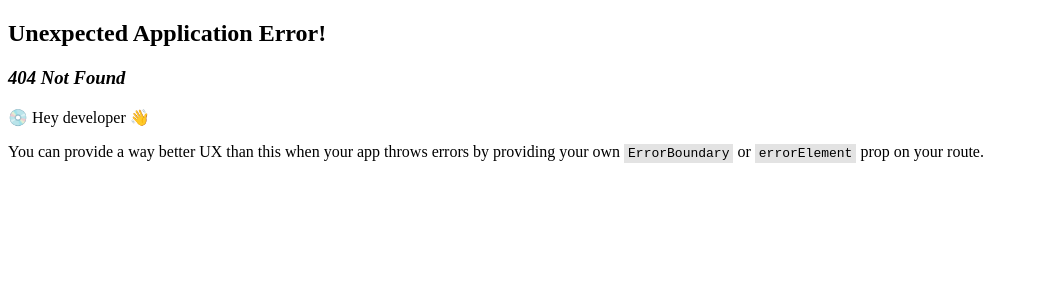
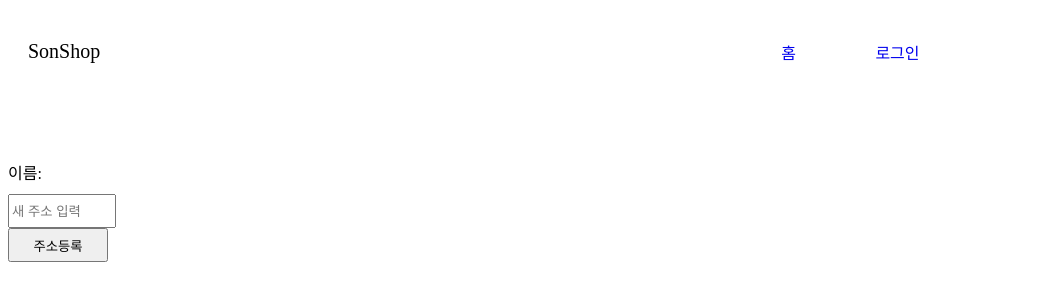
Before and after one commit to tysn07/ecommerce-front, a React (Create React App) app: page /profile in a window 1280 px wide. Before the commit this address had no page. Shown: the top 300 px of the page, without its empty margins (0-1039 px from the left). Built offline with nearby package versions, Linux system fonts and the light colour scheme; no server answers.

Commit message:
:sparkles: 프로필 & 주소 등록 기능 추가

```diff
--- a/src/Card/Card.module.css
+++ b/src/Card/Card.module.css
@@ -7,9 +7,9 @@
     padding: 50px;
     cursor: pointer;
     text-align:center;
-    max-width:250px;
     display: inline-block;
     overflow: hidden;
+
 }
 
 .card-title{
@@ -17,10 +17,8 @@
 
 }
 
-.card-image{
-    width: 100%; /* Makes it responsive */
-    height: auto; /* Maintains aspect ratio */
-    display: block; /* Centers it within the card */
-    margin: 0 auto;
+.card .card-image{
+    max-width: 10px;
+
 
 }
--- a/src/Navbar.js
+++ b/src/Navbar.js
@@ -4,7 +4,7 @@ function Navbar() {
     const deleteCookie = (Authorization) => {
         document.cookie = `Authorization=; expires=Thu, 01 Jan 1970 00:00:00 GMT; path=/; domain=.son7shop.com;`;
         window.location.reload();
-        window.location.href = "https://son7shop.com"
+        window.location.href = "http://localhost:3000"
         localStorage.clear()
     };
 
@@ -27,6 +27,7 @@ function Navbar() {
                     <li><Link className="navli" to="/">홈</Link></li>
                     <li><Link className="navli" to="/cart">장바구니</Link></li>
                     <li><Link className="navli" to="/orderHistory">주문내역</Link></li>
+                    <li><Link className="navli" to="/profile">프로필</Link></li>
                     <button className="navbutton" onClick={deleteCookie}>로그아웃</button>
                 </div>
             </div>
--- /dev/null
+++ b/src/Profile/Profile.js
@@ -0,0 +1,46 @@
+import React, {useEffect, useState} from "react";
+import axios from "axios";
+import Navbar from "../Navbar";
+function Profile(){
+    axios.defaults.withCredentials = true;
+    const [username, setUsername] = useState("");
+    const [address, setAddress] = useState("");
+
+    const handleInputaddress = (e) =>{
+        setAddress(e.target.value)
+    }
+    useEffect(()=>{
+        axios.get("https://back.son7shop.com/users/username")
+            .then(response => {
+                setUsername(response.data)
+            }).catch((error)=> {
+            alert('Error fetching username')
+        })
+    }, []);
+
+    const confirmAndSend = () => {
+        axios.post("https://back.son7shop.com/address",{
+         address:address
+        }).then((response) => {
+            if(response.status === 200){
+                alert("등록 성공");
+                window.location.href="https://son7shop.com/profile"}
+        }).catch((error)=>{
+            alert('등록 실패')
+        });
+
+    }
+return(
+    <><Navbar/>
+        <div className="alignprofile">
+        <h className={"undisplay"}>이름: {username}</h>
+        <input value={address} placeholder="새 주소 입력" onChange={handleInputaddress} className="normalsize"/>
+        <button onClick={confirmAndSend} className="normalsize">주소등록</button>
+        </div>
+    </>
+
+
+)
+
+}
+export default Profile
--- /dev/null
+++ b/src/Profile/ProfilePage.js
@@ -0,0 +1,9 @@
+import Profile from "./Profile";
+function ProfilePage(){
+    return(
+        <>
+        <Profile/>
+        </>
+    )
+}
+export default ProfilePage
--- a/src/index.css
+++ b/src/index.css
@@ -6,7 +6,7 @@
   padding: 20px;
   display: grid;
   grid-template-rows: 100px;
-  grid-template-columns: 4fr 0.5fr 0.5fr 0.5fr 0.5fr;
+  grid-template-columns: 4fr 0.5fr 0.5fr 0.5fr 0.5fr 0.5fr;
 }
 
 .adminnavbar{
@@ -101,11 +101,13 @@ font-family: Bahnschrift;
 
 .dropbtn {
   background-color: #3498DB;
-  color: white;
+  color:black;
   padding: 16px;
   font-size: 16px;
-  border: none;
   cursor: pointer;
+  width: 100px;
+  margin-top: 10px;
+
 }
 
 /* Dropdown button on hover & focus */
@@ -147,8 +149,20 @@ font-family: Bahnschrift;
   padding-left:10px;
 }
 
+.alignprofile{
+  display: grid;
+  grid-template-rows: 1fr 1fr 1fr;
+  grid-template-columns: 1fr;
 
+}
 
+.normalsize{
+  width:100px
+}
+
+.undisplay{
+  margin-bottom: 10px;
+}
 /* Change color of dropdown links on hover */
 .dropdown-content a:hover {background-color: #ddd;}
 
--- a/src/index.js
+++ b/src/index.js
@@ -12,6 +12,7 @@ import {
     RouterProvider,
 } from "react-router-dom";
 import LoginPage from "./Login/LoginPage";
+import ProfilePage from "./Profile/ProfilePage";
 
 const router = createBrowserRouter([
     {
@@ -33,6 +34,10 @@ const router = createBrowserRouter([
     {
         path:"/orderHistory",
         element: OrderPage(),
+    },
+    {
+        path:"/profile",
+        element:ProfilePage()
     }
 
 
```
